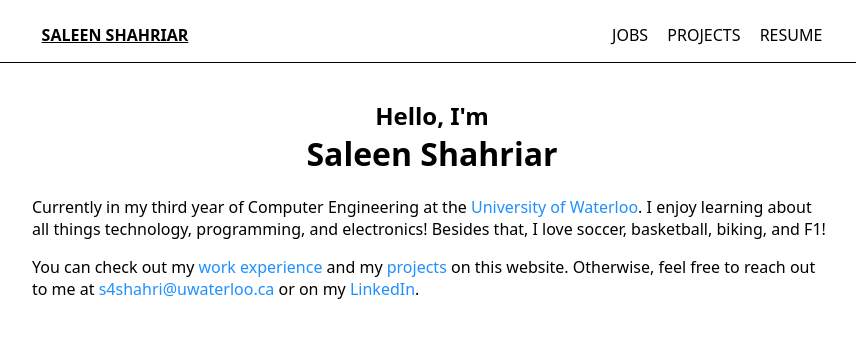
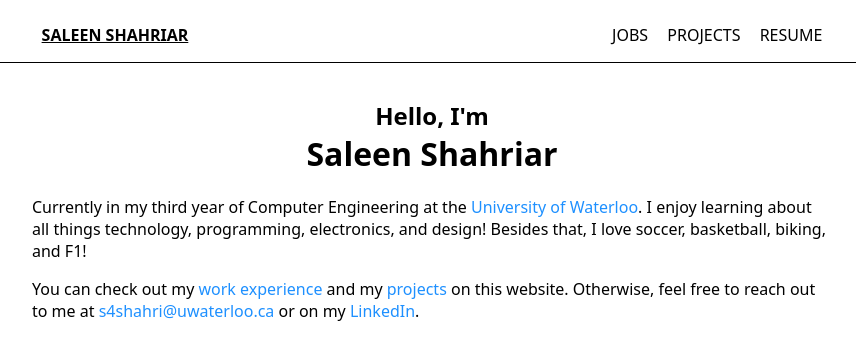
Before and after one commit to ssaleen/ssaleen.github.io, a Vue app: page /#/ in a window 1280 px wide. Shown: the top 360 px of the page, without its empty margins (208-1064 px from the left). Built offline with nearby package versions, Linux system fonts and the light colour scheme.

Commit message:
new resume

```diff
--- a/src/views/HomeView.vue
+++ b/src/views/HomeView.vue
@@ -9,12 +9,12 @@
 
     <h2>Hello, I'm</h2>
     <h1>Saleen Shahriar</h1>
-    <!-- TODO: Cursor-Carousel: Waterloo Computer Engineering, Soccer Fan, Constantly Learning -->
+    <!-- TODO: Cursor-Carousel: University of Waterloo, Computer Engineering Student, Software Developer, Soccer Fan, Constantly Learning -->
 
     <p>
       Currently in my third year of Computer Engineering at the
       <a href="https://uwaterloo.ca/" target="_blank">University of Waterloo</a>.
-      I enjoy learning about all things technology, programming, and electronics!
+      I enjoy learning about all things technology, programming, electronics, and design!
       Besides that, I love soccer, basketball, biking, and F1!
     </p>
     <p>
```
Also changed, not shown: 1 other file (tests, documents, lock files or other folders).
